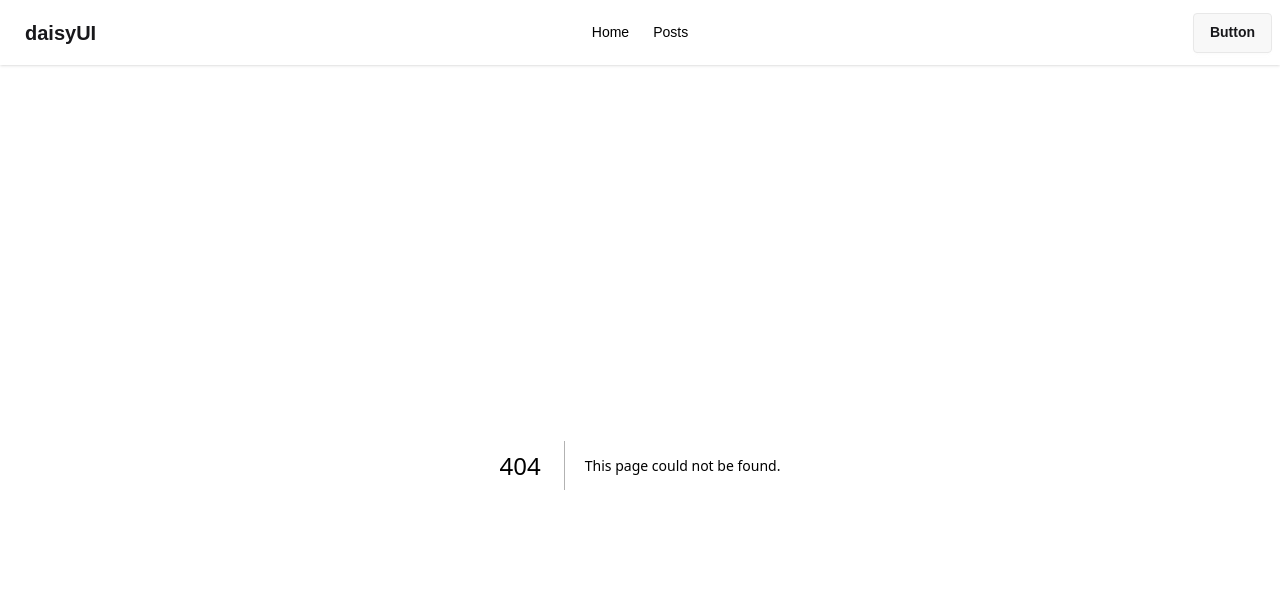
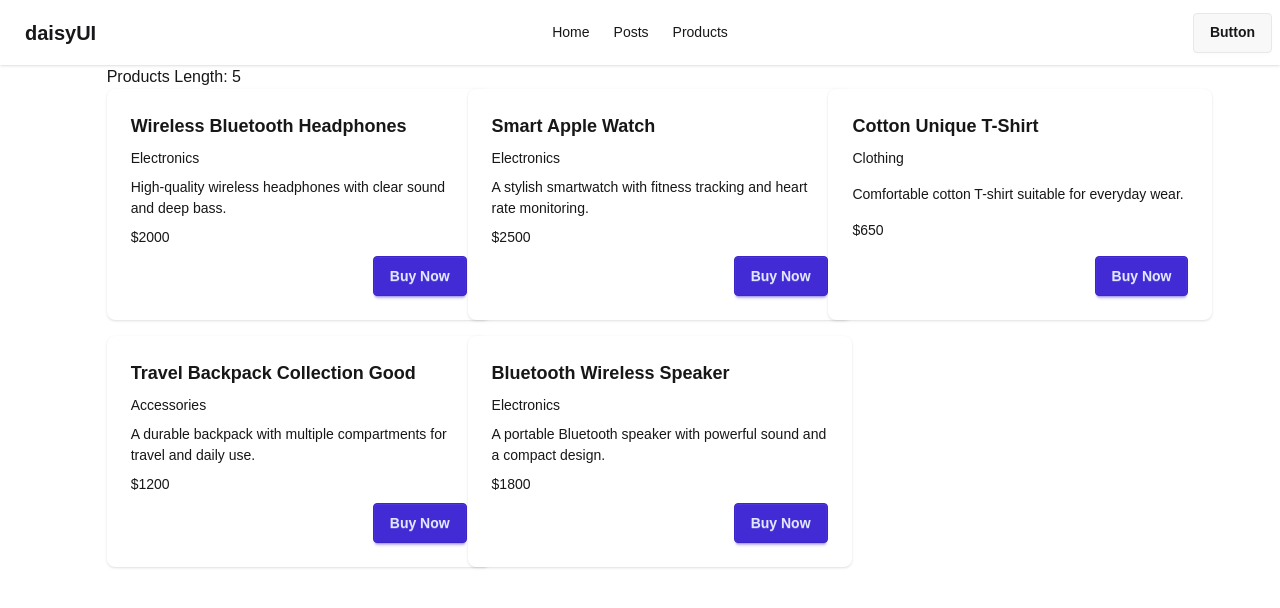
Before and after one commit to ashaasarkaar/next-data-fetch-ln-repo, a Next.js app: page /products in a window 1280 px wide. Before the commit this address had no page. Shown: the top 608 px of the page. Built offline with nearby package versions, Linux system fonts and the light colour scheme; data requests are answered from the project's data file.

Commit message:
Dynamic Data Fetching cache no-store and revalidate

```diff
--- a/db.json
+++ b/db.json
@@ -4,9 +4,9 @@
   "products": [
     {
       "id": 1,
-      "name": "Wireless Headphones",
+      "name": "Wireless Bluetooth Headphones",
       "category": "Electronics",
-      "price": 1000,
+      "price": 2000,
       "stock": 25,
       "description": "High-quality wireless headphones with clear sound and deep bass.",
       "image": "https://placehold.co/300x200?text=Headphones",
@@ -14,7 +14,7 @@
     },
     {
       "id": 2,
-      "name": "Smart Watch",
+      "name": "Smart Apple Watch",
       "category": "Electronics",
       "price": 2500,
       "stock": 15,
@@ -24,7 +24,7 @@
     },
     {
       "id": 3,
-      "name": "Cotton T-Shirt",
+      "name": "Cotton Unique T-Shirt",
       "category": "Clothing",
       "price": 650,
       "stock": 40,
@@ -34,7 +34,7 @@
     },
     {
       "id": 4,
-      "name": "Travel Backpack",
+      "name": "Travel Backpack Collection Good",
       "category": "Accessories",
       "price": 1200,
       "stock": 20,
@@ -44,7 +44,7 @@
     },
     {
       "id": 5,
-      "name": "Bluetooth Speaker",
+      "name": "Bluetooth Wireless Speaker",
       "category": "Electronics",
       "price": 1800,
       "stock": 30,
--- a/src/app/posts/page.jsx
+++ b/src/app/posts/page.jsx
@@ -19,16 +19,16 @@
 // }
 
 {/*way-4 Globally normal Easy  to data fetching in next.js with throwing errorr sms inside if condition with res.ok*/ }
-const getPost = async () => {
-    const res = await fetch('https://jsonplaceholder.typicode.com/posts')
+// const getPost = async () => {
+//     const res = await fetch('https://jsonplaceholder.typicode.com/posts')
 
-    if(!res.ok){
-        throw new Error('Failed To Fetch Data')
-    }
+//     if(!res.ok){
+//         throw new Error('Failed To Fetch Data')
+//     }
 
-    return res.json()
+//     return res.json()
 
-}
+// }
 
 
 
@@ -38,11 +38,11 @@
     // const res = await fetch('https://jsonplaceholder.typicode.com/posts');
     // const posts = await res.json();
 
-    const posts = await getPost()
+    // const posts = await getPost()
 
     return (
         <div>
-            <h1>Posts is Coming Soon....{posts.length}</h1>
+            {/* <h1>Posts is Coming Soon....{posts.length}</h1> */}
         </div>
     );
 };
--- /dev/null
+++ b/src/app/products/page.jsx
@@ -0,0 +1,25 @@
+import Product from "@/components/Product";
+
+const getProducts = async() =>{
+    const res = await fetch('http://localhost:5000/products', {cache: 'force-cache'});
+    return res.json()
+}
+
+const ProductsPage = async() => {
+    const products = await getProducts();
+    return (
+        <div className="w-10/12 mx-auto">
+            <h1>Products Length: {products.length}</h1>
+
+            <div className="grid grid-cols-3 gap-4">
+                {
+                    products.map(product => <Product key={product.id} product={product}></Product>)
+                }
+            </div>
+        </div>
+
+
+    );
+};
+
+export default ProductsPage;
--- a/src/components/Header.jsx
+++ b/src/components/Header.jsx
@@ -6,6 +6,7 @@
 
         <li><Link href='/'>Home</Link></li>
         <li><Link href='/posts'>Posts</Link></li>
+        <li><Link href='/products'>Products</Link></li>
 
     </>
     return (
--- /dev/null
+++ b/src/components/Product.jsx
@@ -0,0 +1,20 @@
+import React from 'react';
+
+const Product = ({product}) => {
+    const {id, name, price, category, description} = product;
+    return (
+        <div className="card w-96 bg-base-100 card-md shadow-sm">
+  <div className="card-body">
+    <h2 className="card-title">{name}</h2>
+    <p>{category}</p>
+    <p>{description}</p>
+    <p>${price}</p>
+    <div className="justify-end card-actions">
+      <button className="btn btn-primary">Buy Now</button>
+    </div>
+  </div>
+</div>
+    );
+};
+
+export default Product;
```
